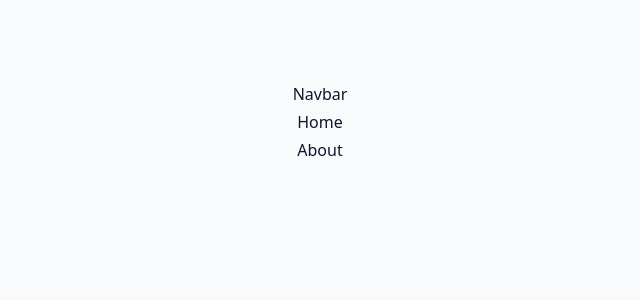
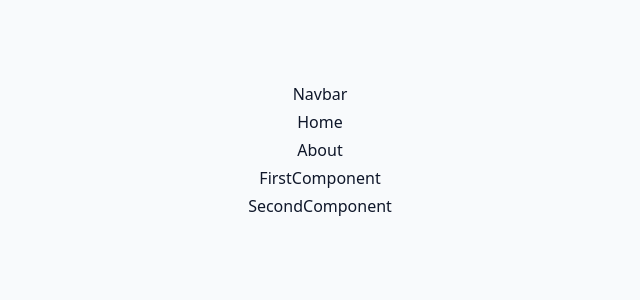
Before and after one commit to yorkyorkex/03-advanced-react, a React (Vite) app: page / in a window 1280 px wide. Shown: the top 300 px of the page, without its empty margins (320-960 px from the left). Built offline with nearby package versions, Linux system fonts and the light colour scheme.

Commit message:
Add Example component with FirstComponent and SecondComponent

```diff
--- a/src/App.jsx
+++ b/src/App.jsx
@@ -10,6 +10,7 @@
 //import Starter from './tutorial/03-conditional-rendering/starter/07-user-challenge'
 /* import Starter from './tutorial/03-conditional-rendering/starter/02-short-circuit' */
 /* import Starter from './tutorial/03-conditional-rendering/starter/03-show-hide' */
+import Example from './tutorial/04-project-structure/starter/Example'
 import Starter from './tutorial/04-project-structure/starter/Navbar'
 
 import { About, Home } from './tutorial/04-project-structure/starter/Pages'
@@ -30,6 +31,7 @@ function App() {
       <Starter />
       <Home />
       <About />
+      <Example />
     </div>
   )
 }
--- /dev/null
+++ b/src/tutorial/04-project-structure/starter/Example/FirstComponent.jsx
@@ -0,0 +1,7 @@
+import React from 'react'
+
+function FirstComponent() {
+  return <div>FirstComponent</div>
+}
+
+export default FirstComponent
--- /dev/null
+++ b/src/tutorial/04-project-structure/starter/Example/SecondComponent.jsx
@@ -0,0 +1,7 @@
+import React from 'react'
+
+function SecondComponent() {
+  return <div>SecondComponent</div>
+}
+
+export default SecondComponent
--- /dev/null
+++ b/src/tutorial/04-project-structure/starter/Example/index.jsx
@@ -0,0 +1,14 @@
+import React from 'react'
+import FirstComponent from './FirstComponent'
+import SecondComponent from './SecondComponent'
+
+function Example() {
+  return (
+    <div>
+      <FirstComponent />
+      <SecondComponent />
+    </div>
+  )
+}
+
+export default Example
```
